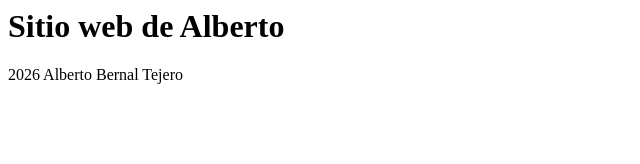
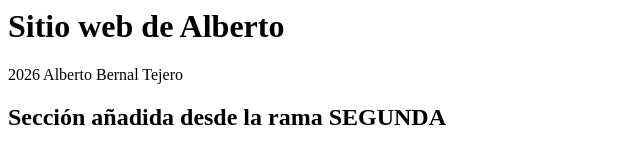
Before and after one commit to albertobernalteje/practica1alberto, a plain HTML site: page index.html in a window 1280 px wide. Shown: the whole page, without its empty margins (0-640 px from the left). Drawn offline with Linux system fonts and the light colour scheme.

Commit message:
Modificado index.html en rama segunda

```diff
--- a/index.html
+++ b/index.html
@@ -1,2 +1,3 @@
 <h1>Sitio web de Alberto</h1>
 <footer><p> 2026 Alberto Bernal Tejero</p></footer>
+<h2>Sección añadida desde la rama SEGUNDA</h2>
```
